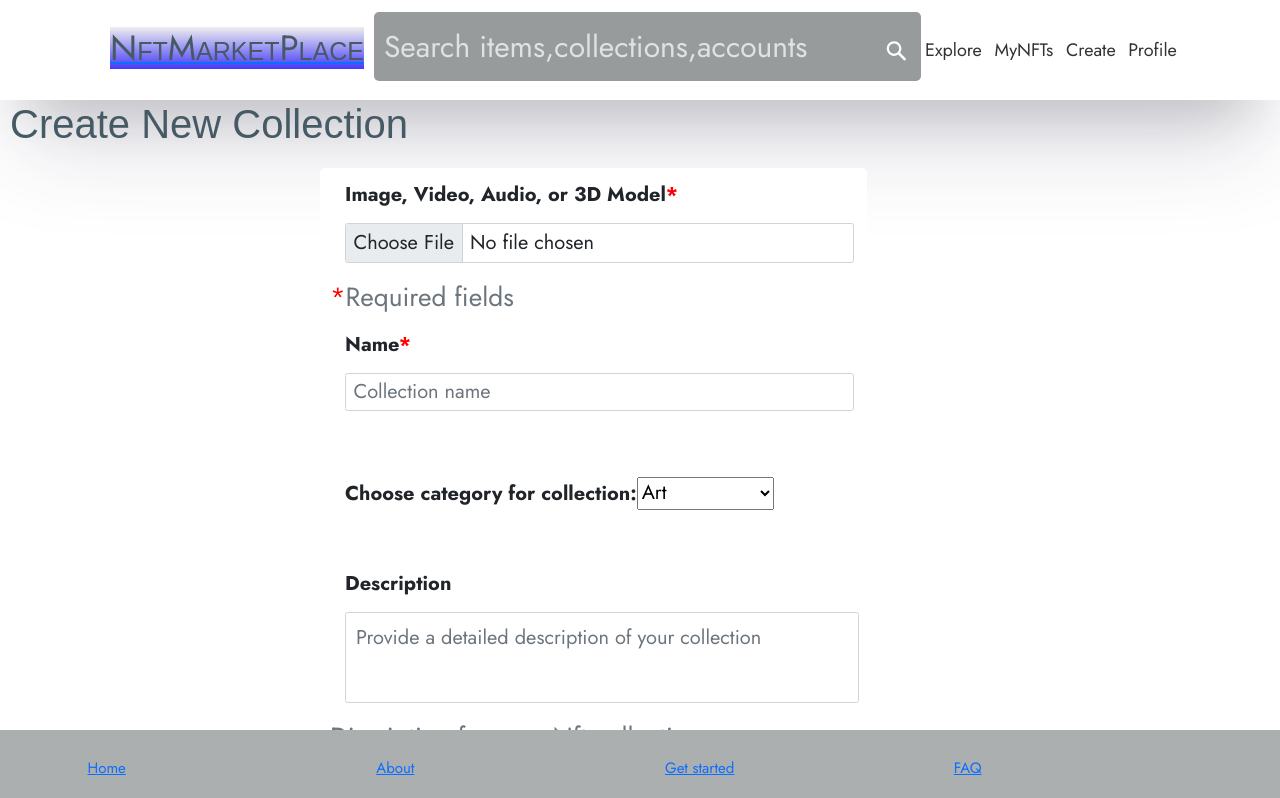
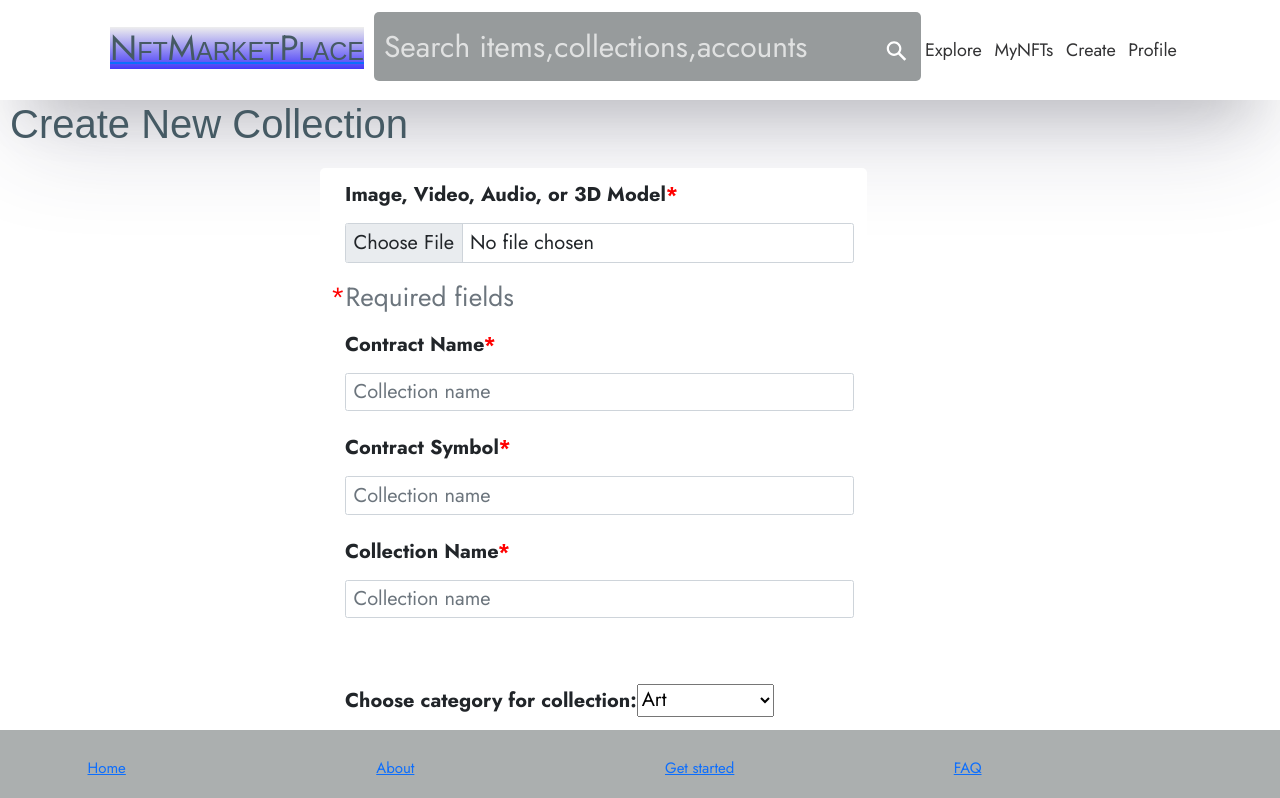
Before and after one commit to DEEPANSHU123-MAX/keltonNft, a React (Vite) app: page /CreateCollection in a window 1280 px wide. Shown: the top 798 px of the page. Built offline with nearby package versions, Linux system fonts and the light colour scheme.

Commit message:
collection info

```diff
--- a/src/components/LoadBlockchain.tsx
+++ b/src/components/LoadBlockchain.tsx
@@ -2,8 +2,36 @@ import { useEffect, useState } from 'react';
 import contract from '../abis/NFT.json';
 import { useNavigate } from "react-router-dom"
 import { ethers } from 'ethers';
+import fs from 'fs';
 import {address , abi } from '../config'
 
+
+
+
+export const deployContract = async (contractName : string , contractSymbol : string) => {
+
+  let _commission =10;
+  let _commission_reciever ='0x4049f50Bb416D45b75Bd0c88CDE8E7FA62c7C316'
+  let Base_uri ="test uri";
+  const provider = ethers.providers.getDefaultProvider('rinkeby')
+
+  // Use your wallet's private key to deploy the contract
+  const privateKey = '41ef95c5a470c641301711d8f9419f1b8d4800b0945d9c40d8340ac11d886be7'
+  const wallet = new ethers.Wallet(privateKey, provider)
+
+  // Read the contract artifact, which was generated by Remix
+  const metadata = JSON.parse(fs.readFileSync('contract.json').toString())
+
+  // Set gas limit and gas price, using the default Ropsten provider
+  // const price = ethers.utils.formatUnits(await provider.getGasPrice(), 'gwei')
+  // const options = {gasLimit: 100000, gasPrice: ethers.utils.parseUnits(price, 'gwei')}
+
+  // Deploy the contract
+  const factory = new ethers.ContractFactory(metadata.abi, metadata.data.bytecode.object, wallet)
+  const contract = await factory.deploy(Base_uri ,contractName, contractSymbol , _commission , _commission_reciever)
+  await contract.deployed()
+  console.log(`Deployment successful! Contract Address: ${contract.address}`)
+}
 
 export const checkWalletIsConnected = async () => {
   const { ethereum } = window;
--- a/src/routes/createCollection.tsx
+++ b/src/routes/createCollection.tsx
@@ -7,7 +7,7 @@ import axios from "axios";
 import FormData from "form-data";
 import Api from "../Api/api";
 import { Link , useNavigate } from "react-router-dom";
-import { checkWalletIsConnected, connectWalletHandler} from "../components/LoadBlockchain";
+import { checkWalletIsConnected, connectWalletHandler , deployContract} from "../components/LoadBlockchain";
 
 
 
@@ -17,6 +17,8 @@ interface NftData {
     Url:null | undefined|string,
     category:string|null,
     collectionOwner:any,
+    contractName:string,
+    contractSymbol:string,
 
 }
 
@@ -97,10 +99,17 @@ function CreateCollection() {
             Url:fileUrl,
             category:categoryValue,
             collectionOwner:currentAccount.slice(2,),
+            contractName:e.target.contractName.value,
+            contractSymbol:e.target.contractSymbol.value,
 
 
 
     };
+
+    const contractTxn = await deployContract(data.contractName , data.contractSymbol);
+
+    console.log(contractTxn , "contractTxnnnnnnnnnnnnnn");
+
 
 
 
@@ -126,7 +135,17 @@ function CreateCollection() {
             <span style={{ color: 'red' }} >*</span>Required fields
         </Form.Text>
         <Form.Group className="mb-3" >
-            <Form.Label>Name<span style={{ color: 'red' }} >*</span></Form.Label>
+            <Form.Label>Contract Name<span style={{ color: 'red' }} >*</span></Form.Label>
+            <Form.Control type="text" name="contractName"  placeholder="Collection name" required />
+        </Form.Group>
+
+        <Form.Group className="mb-3" >
+            <Form.Label>Contract Symbol<span style={{ color: 'red' }} >*</span></Form.Label>
+            <Form.Control type="text" name="contractSymbol"  placeholder="Collection name" required />
+        </Form.Group>
+
+        <Form.Group className="mb-3" >
+            <Form.Label> Collection Name<span style={{ color: 'red' }} >*</span></Form.Label>
             <Form.Control type="text" name="item"  placeholder="Collection name" required />
         </Form.Group>
         <br/>
```
